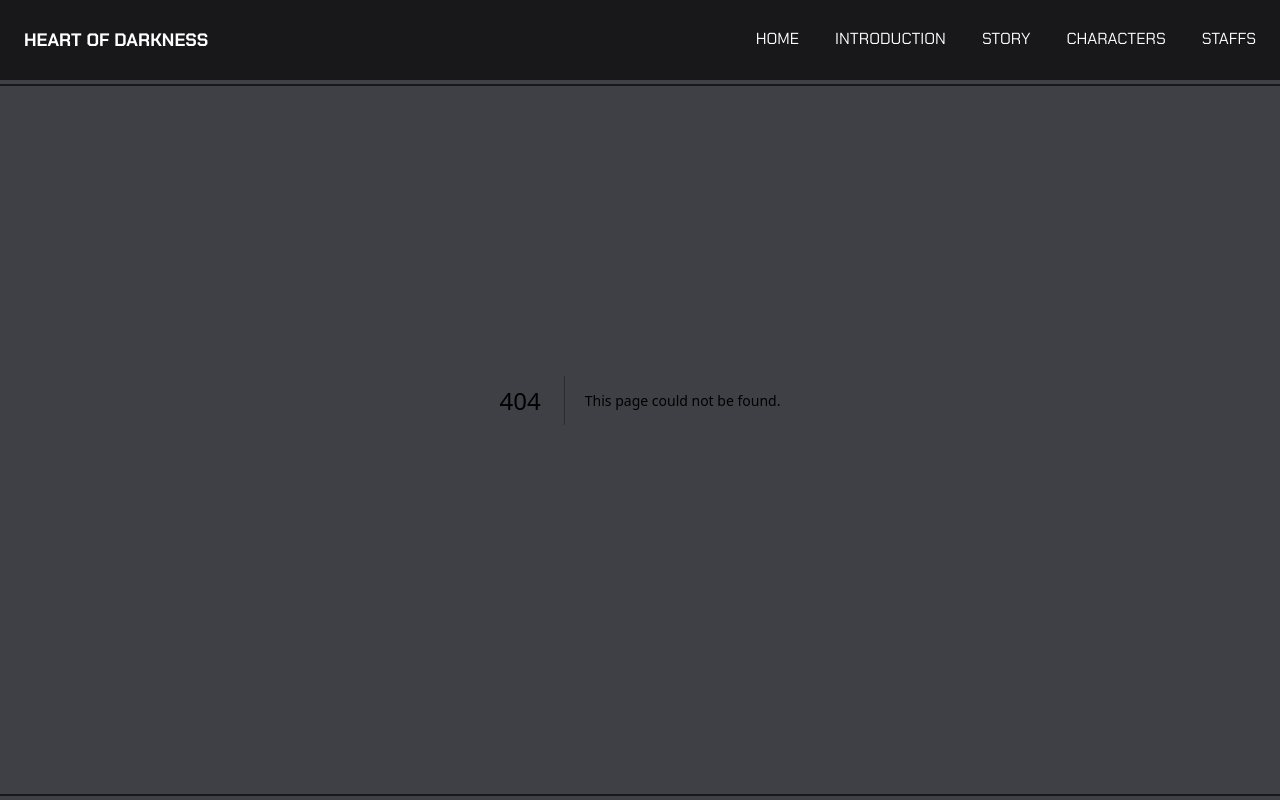
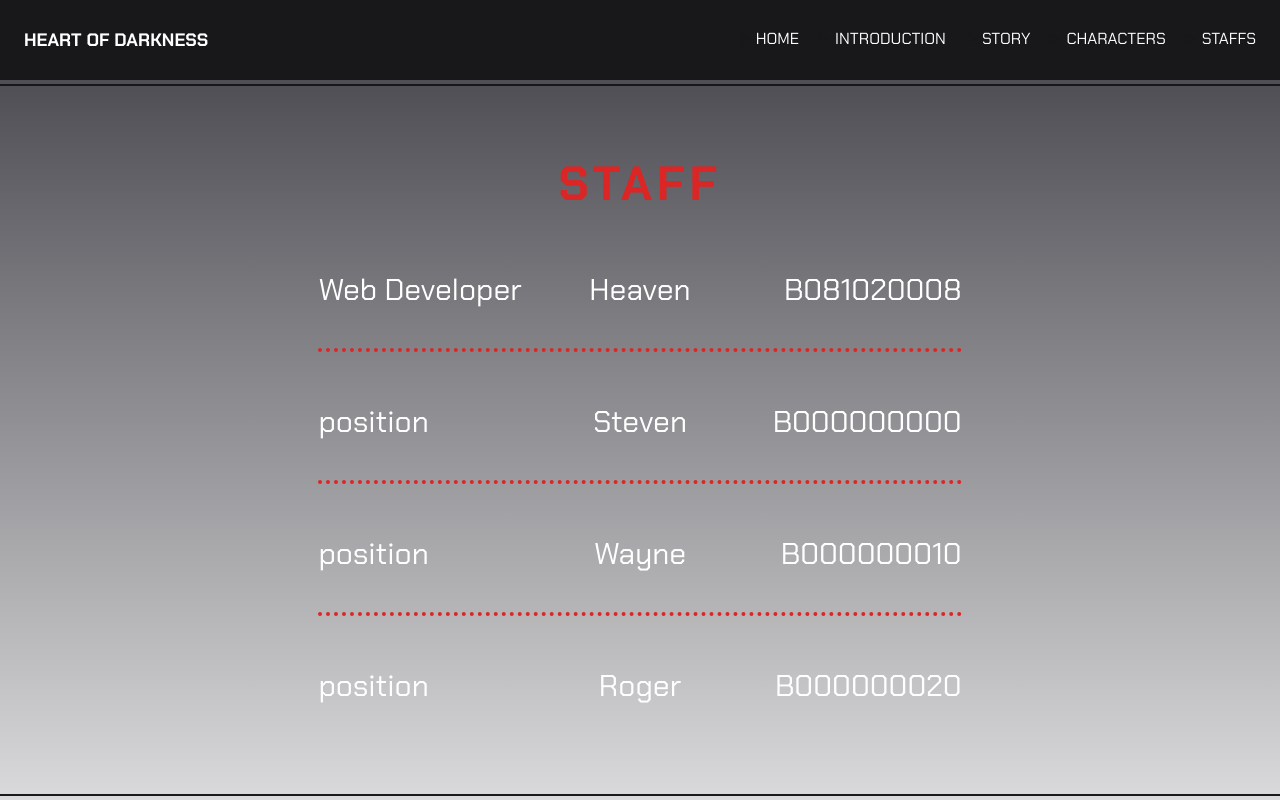
Before and after one commit to HeavenAQ/heart-of-darkness, a Next.js app: page /staff in a window 1280 px wide. Before the commit this address had no page. Shown: the top 800 px of the page. Built offline with nearby package versions, Linux system fonts and the light colour scheme.

Commit message:
Add staff route

```diff
--- /dev/null
+++ b/app/staff/page.tsx
@@ -0,0 +1,44 @@
+import React from "react";
+
+interface Student {
+  name: string;
+  position: string;
+  id: string;
+}
+
+export default function Staff() {
+  const students: Student[] = [
+    { name: "Heaven", position: "Web Developer", id: "B081020008" },
+    { name: "Steven", position: "position", id: "B000000000" },
+    { name: "Wayne", position: "position", id: "B000000010" },
+    { name: "Roger", position: "position", id: "B000000020" },
+  ];
+  return (
+    <main className="flex flex-col justify-start items-center min-h-screen pt-40 gap-11 md:px-16 md:gap-16 ">
+      <h1 className="uppercase tracking-widest font-black text-red-600 text-4xl md:text-5xl">
+        staff
+      </h1>
+      <div className="flex flex-col items-center justify-center w-full gap-10 px-10">
+        {students.map((student, i) => {
+          return (
+            <div
+              key={i}
+              className="inline-grid grid-cols-5 text-white letter md:text-3xl w-full text-center text-2xl"
+            >
+              <div className="lg:col-start-2 lg:col-end-2 col-start-1 col-end-3 text-left md:pl-0">
+                {student.position}
+              </div>
+              <div className="col-start-3 col-end-3">{student.name}</div>
+              <div className="lg:col-start-4 lg:col-end-4 col-start-4 col-end-6 text-right mb-10">
+                <p>{student.id}</p>
+              </div>
+              {i !== students.length - 1 && (
+                <hr className="lg:col-start-2 col-start-1 lg:col-end-5 col-end-6 h-4 border-t-4 border-dotted border-red-600" />
+              )}
+            </div>
+          );
+        })}
+      </div>
+    </main>
+  );
+}
```
